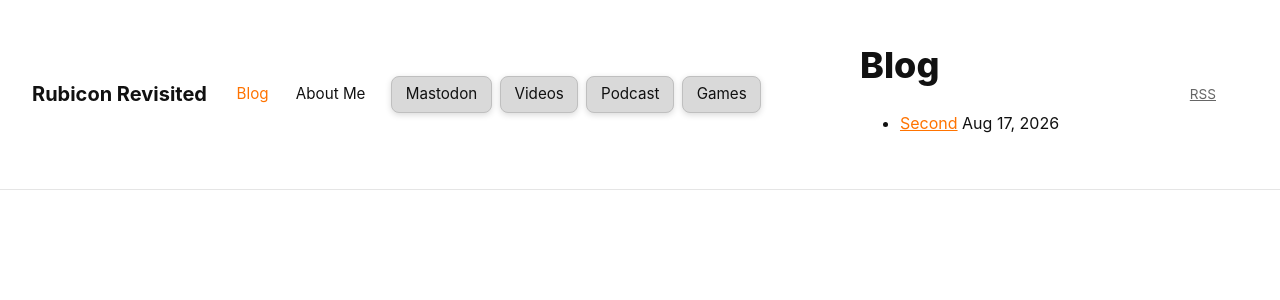
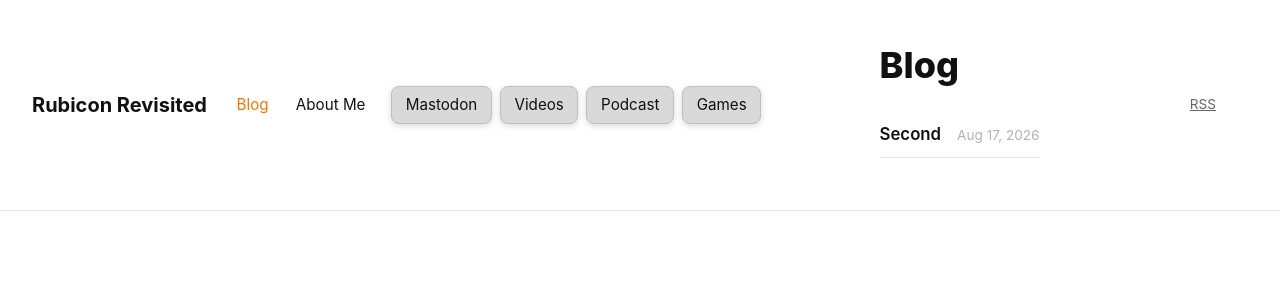
Before and after one commit to StepanJiri/stepankarasek.github.io, a Jekyll site: the page built from blog.html, in a window 1280 px wide. Shown: the top 300 px of the page. Built offline with Jekyll 4.4.1, drawn with Linux system fonts in a browser that asks for light colours.

Commit message:
Update style.css

```diff
--- a/assets/css/style.css
+++ b/assets/css/style.css
@@ -15,6 +15,9 @@
     --accent: #ff9640;
     --border: #222222;
     --card-bg: #151515;
+  }
+  .archive-date {
+    color: #555555;
   }
 }
 
@@ -212,7 +215,7 @@ article video {
   margin: 0.75rem 0 1.5rem;
 }
 
-/* ---------- Blog listing (card grid) ---------- */
+/* ---------- Blog listing (card grid, if still used anywhere) ---------- */
 .post-list {
   display: grid;
   grid-template-columns: repeat(auto-fill, minmax(260px, 1fr));
@@ -275,6 +278,38 @@ article video {
   font-weight: 600;
   font-size: 0.88rem;
   text-decoration: none;
+}
+
+/* ---------- Blog archive list ---------- */
+.archive-list {
+  list-style: none;
+  padding: 0;
+  margin-top: 1.5rem;
+}
+
+.archive-item {
+  display: flex;
+  align-items: baseline;
+  gap: 1rem;
+  padding: 0.6rem 0;
+  border-bottom: 1px solid var(--border);
+}
+
+.archive-date {
+  flex: 0 0 110px;
+  color: #b3b3b3;
+  font-size: 0.85rem;
+}
+
+.archive-title {
+  color: var(--fg);
+  text-decoration: none;
+  font-weight: 600;
+  font-size: 1.05rem;
+}
+
+.archive-title:hover {
+  color: var(--accent);
 }
 
 /* ---------- Archive list on homepage ---------- */
@@ -362,47 +397,7 @@ article video {
 
   main {
     padding: 1.25rem;
-
-    .nav-icon {
-    display: inline-block;
   }
-
-  .nav-text {
-    display: none;
-  }
-
-  .nav-link-external {
-    padding: 0.4rem 0.55rem;
-  }
-/* ---------- Blog archive list ---------- */
-.archive-list {
-  list-style: none;
-  padding: 0;
-  margin-top: 1.5rem;
-}
-
-.archive-item {
-  display: flex;
-  align-items: baseline;
-  gap: 1rem;
-  padding: 0.6rem 0;
-  border-bottom: 1px solid var(--border);
-}
-
-.archive-date {
-  flex: 0 0 110px;
-  color: #b3b3b3;
-  font-size: 0.85rem;
-}
-.archive-title {
-  color: var(--fg);
-  text-decoration: none;
-  font-weight: 600;
-  font-size: 1.05rem;
-}
-
-.archive-title:hover {
-  color: var(--accent);
 }
 
 @media (max-width: 480px) {
@@ -414,10 +409,3 @@ article video {
     flex: none;
   }
 }
-
-.nav-icon {
-  width: 18px;
-  height: 18px;
-  flex-shrink: 0;
-  display: none;
-}
```
